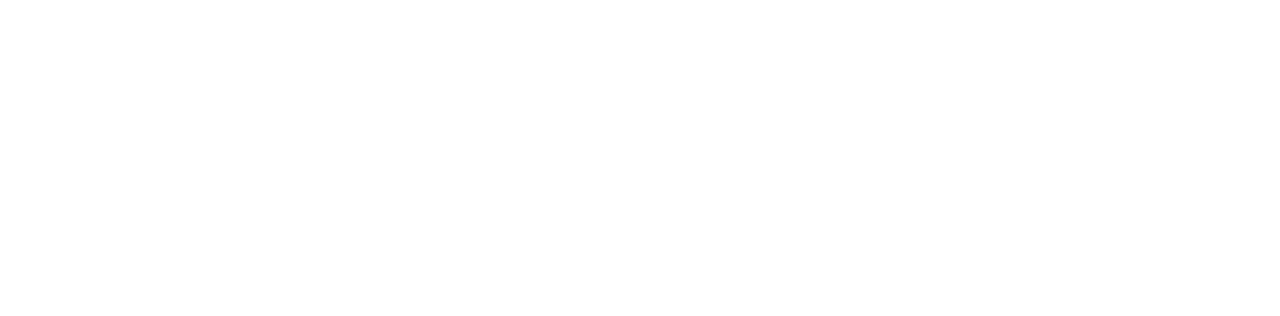
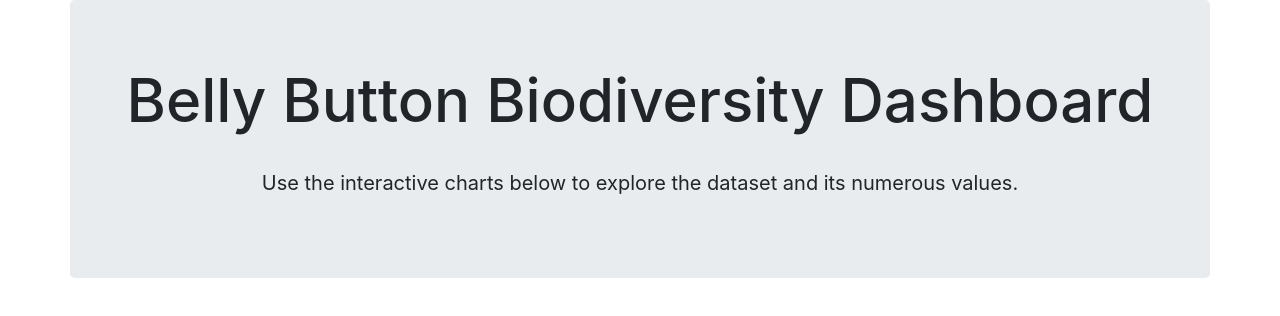
Before and after one commit to Maiterivas/Interactive-Web-Visualizations, a plain HTML site: page index.html in a window 1280 px wide. Drawn offline with nearby package versions, Linux system fonts and the light colour scheme; files that its build step writes are made by us from their sources.

Commit message:
making containers, html, js, and css

```diff
--- a/index.html
+++ b/index.html
@@ -5,6 +5,26 @@
     <meta charset="utf-8">
     <meta name="viewport" content="width=device-width, initial-scale=1">
     <link rel="stylesheet" href="https://stackpath.bootstrapcdn.com/bootstrap/4.3.1/css/bootstrap.min.css" integrity="sha384-ggOyR0iXCbMQv3Xipma34MD+dH/1fQ784/j6cY/iJTQUOhcWr7x9JvoRxT2MZw1T" crossorigin="anonymous">
-    <link rel="stylesheet" type="text/css" href="assets/css/main.css">
+    <link rel="stylesheet" type="text/css" href="static/css/main.css">
     <title>Interactive Web Visualizations</title>
 </head>
+
+<body>
+
+    <div class="container">
+        <div class ="row">
+            <div class="col-md-12 jumbotron">
+            <h1>
+
+                Belly Button Biodiversity Dashboard
+            </h1>
+            <br>
+            <p style="text-align:center;"> Use the interactive charts below to explore the dataset and its numerous values. </p>
+        </div>
+        </div>
+
+
+
+</body>
+
+</html>
--- a/static/css/main.css
+++ b/static/css/main.css
@@ -0,0 +1,3 @@
+h1 {text-align: center;
+    font-size: 60px;}
+p {font-size: 20px;}
```
